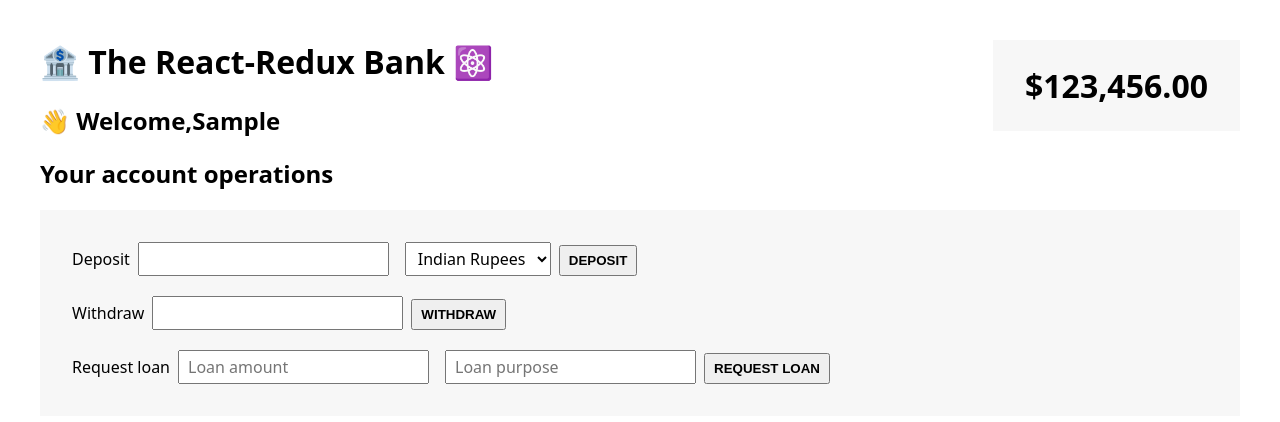
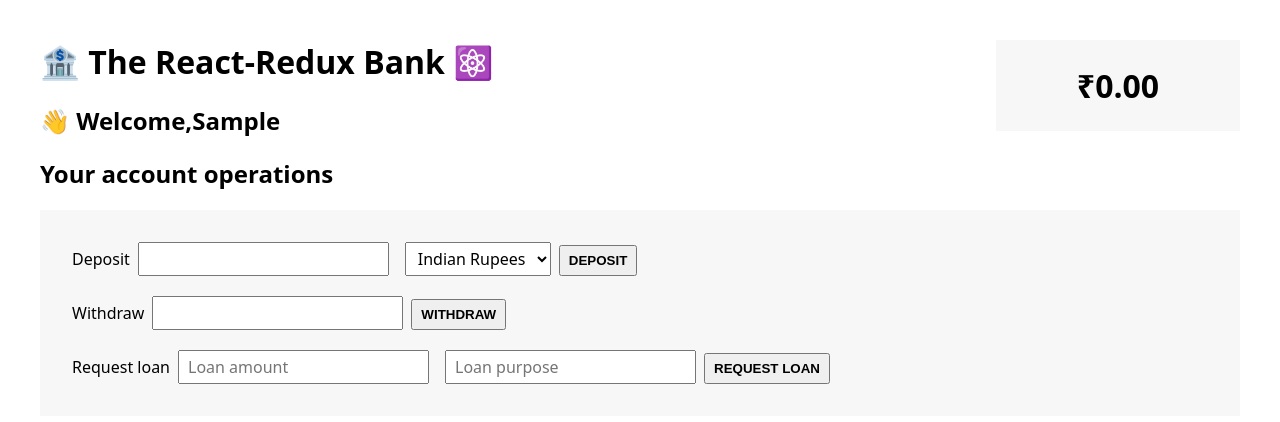
Before and after one commit to Aishwarya9425/React-Redux-BankAccount, a React (Create React App) app: page / in a window 1280 px wide. Both pictures are taken after typing "Sample", "Sample" into the empty fields and a click on the button "CREATE NEW CUSTOMER". Shown: the top 422 px of the page. Built offline with nearby package versions, Linux system fonts and the light colour scheme.

Commit message:
connectAPI, mapStateToProps

```diff
--- a/src/features/accounts/BalanceDisplay.js
+++ b/src/features/accounts/BalanceDisplay.js
@@ -1,12 +1,23 @@
+import { connect } from "react-redux";
+
 function formatCurrency(value) {
   return new Intl.NumberFormat("en", {
     style: "currency",
-    currency: "USD",
+    currency: "INR",
   }).format(value);
 }
 
-function BalanceDisplay() {
-  return <div className="balance">{formatCurrency(123456)}</div>;
+function BalanceDisplay({ balance }) {
+  return <div className="balance">{formatCurrency(balance)}</div>;
 }
 
-export default BalanceDisplay;
+//receive state obj from store
+function mapStateToProps(state) {
+  return {
+    balance: state.account.balance,
+  };
+}
+
+//before react hooks - before useSelector and useDispatch
+//Connect API- takes a func mapStateToProps to return a new func
+export default connect(mapStateToProps)(BalanceDisplay);
```
Also changed, not shown: src/features/accounts/accountSlice.js (line endings or trailing spaces).
